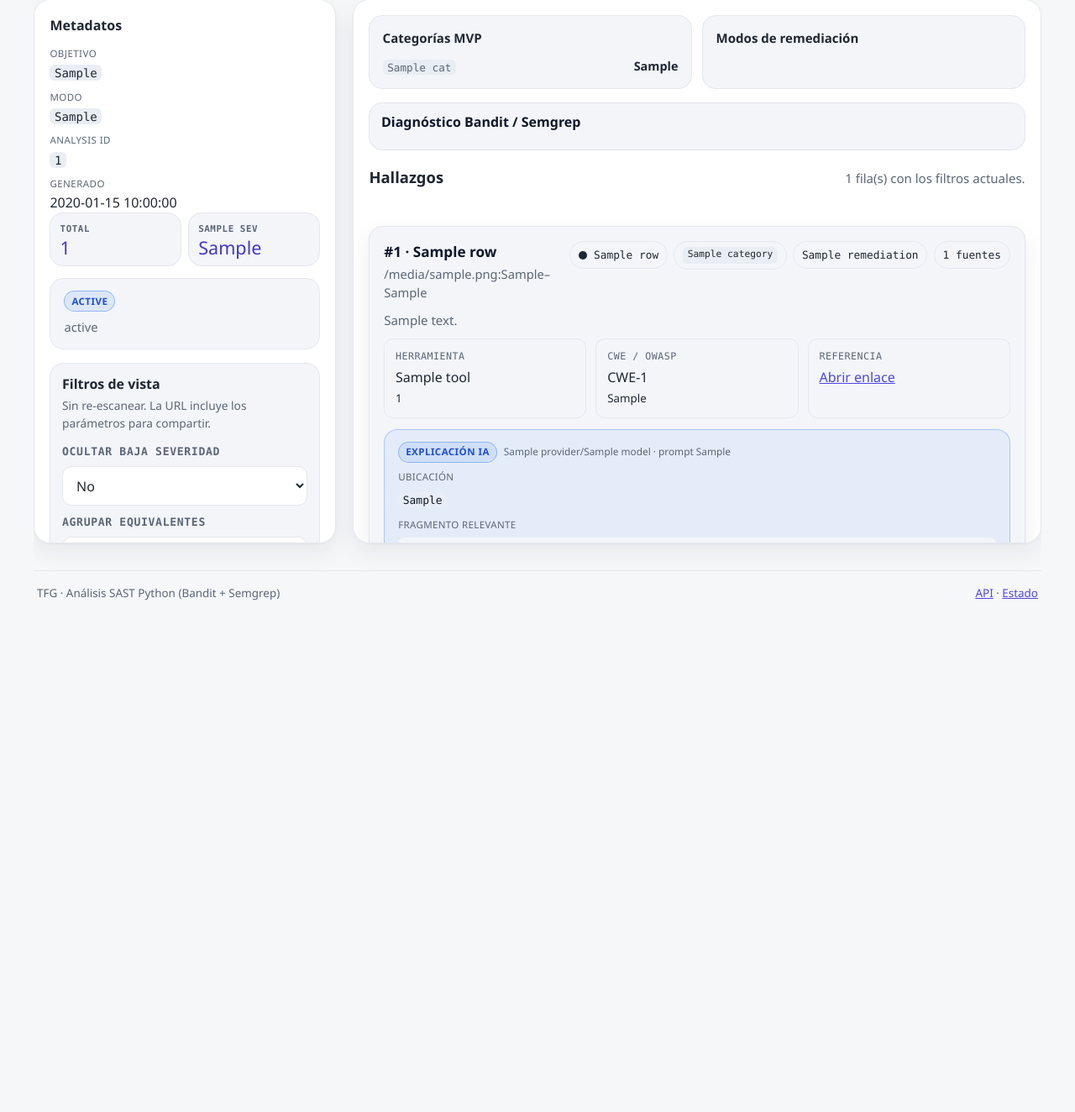
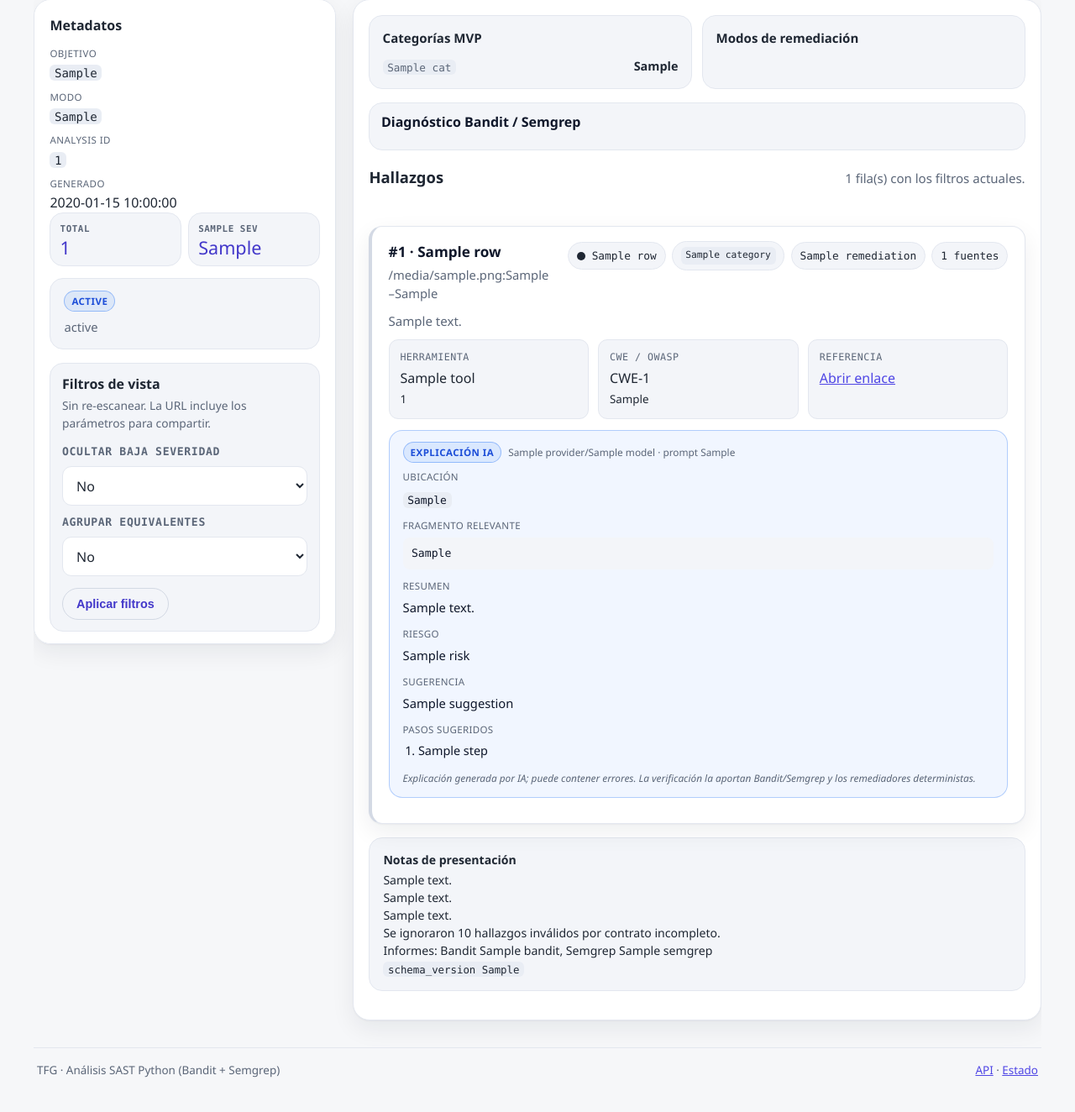
Before and after one commit to p3ix/tfg-secure-code-remediation, a Flask app: template app/templates/results.html in a window 1280 px wide. Shown: the part 220-1544 px from the top of the page at 84% size. Before the commit the page ends 935 px from the top, so only its background shows below. Run offline with Flask 3, Linux system fonts and the light colour scheme; the template is opened without the code that fills it: most values are stand-ins (such as "Sample title", 1, 10 or a date in 2020).

Commit message:
feat(web): rediseño fase 3 —   resultados sin corte inferior y hallazgos por severidad
  Elimina el layout split-scroll de alto fijo (calc(100dvh-…)) que recortaba el
  contenido del main y lo sustituye por un sidebar sticky en flujo natural con
  scroll propio. Acciones del sidebar visibles en móvil y tarjetas de hallazgo con
  borde lateral coloreado por severidad (data-severity).

```diff
--- a/app/static/web.css
+++ b/app/static/web.css
@@ -137,27 +137,6 @@
       gap: 1.25rem;
       margin-top: 1.25rem;
       align-items: start;
-    }
-    /* Escritorio: scroll independiente sidebar / resultados (WEB-2) */
-    @media (min-width: 901px) {
-      .layout.layout--split-scroll {
-        align-items: stretch;
-        height: calc(100dvh - 11.5rem);
-        min-height: 22rem;
-        max-height: calc(100dvh - 6rem);
-      }
-      .layout.layout--split-scroll .side-panel,
-      .layout.layout--split-scroll .main-panel {
-        min-height: 0;
-        max-height: 100%;
-        overflow-x: hidden;
-        overflow-y: auto;
-        overscroll-behavior: contain;
-      }
-      .layout.layout--split-scroll .side-panel {
-        position: relative;
-        top: auto;
-      }
     }
     .panel {
       border: 1px solid var(--line);
@@ -495,19 +474,22 @@
       margin-top: 1.1rem;
     }
     .finding {
-      padding: 1.05rem;
+      padding: 1.1rem 1.2rem;
       border-radius: var(--radius-lg);
       border: 1px solid var(--line);
-      background: var(--surface-2);
+      border-left: 4px solid var(--line-strong);
+      background: var(--panel);
       box-shadow: var(--shadow);
       position: relative;
       overflow-x: clip;
       overflow-y: visible;
       transition: transform 160ms ease, border-color 160ms ease, box-shadow 160ms ease;
     }
+    .finding[data-severity="high"] { border-left-color: var(--sev-high); }
+    .finding[data-severity="medium"] { border-left-color: var(--sev-medium); }
+    .finding[data-severity="low"] { border-left-color: var(--sev-low); }
     .finding:hover {
       transform: translateY(-1px);
-      border-color: rgba(79, 70, 229, 0.24);
       box-shadow: 0 1px 2px rgba(16, 24, 40, 0.05), 0 14px 32px rgba(16, 24, 40, 0.1);
     }
     .finding-top {
@@ -1163,13 +1145,16 @@
     }
     .results-layout {
       margin-top: 0.25rem;
+      align-items: start;
     }
+    /* Escritorio: sidebar sticky en flujo natural; el main no se recorta (WEB v3). */
     @media (min-width: 901px) {
-      .results-page .results-layout.layout--split-scroll {
-        align-items: stretch;
-        height: calc(100dvh - 9.5rem);
-        min-height: 24rem;
-        max-height: calc(100dvh - 5rem);
+      .results-layout .side-panel {
+        position: sticky;
+        top: 1rem;
+        max-height: calc(100dvh - 2rem);
+        overflow-y: auto;
+        overscroll-behavior: contain;
       }
     }
     .results-sidebar .section-title {
@@ -1283,8 +1268,11 @@
     .findings-index-link.sev-medium { border-left: 3px solid var(--sev-medium); }
     .findings-index-link.sev-low { border-left: 3px solid var(--sev-low); }
     .results-sidebar-actions {
-      margin-top: auto;
-      padding-top: 0.5rem;
+      display: grid;
+      gap: 0.5rem;
+      margin-top: 1rem;
+      padding-top: 1rem;
+      border-top: 1px solid var(--line);
     }
     .results-main .findings-section-head {
       display: flex;
@@ -1335,15 +1323,8 @@
       backdrop-filter: blur(8px);
     }
     @media (max-width: 900px) {
-      .results-sidebar-actions {
-        display: none;
-      }
       .results-mobile-bar {
         display: flex;
         flex-wrap: wrap;
       }
-      .results-page .results-layout.layout--split-scroll {
-        height: auto;
-        max-height: none;
-      }
     }
--- a/app/templates/partials/results_main.html
+++ b/app/templates/partials/results_main.html
@@ -61,7 +61,7 @@
     {% endif %}
 
     {% for row in scan.findings %}
-    <article class="finding" id="finding-{{ row.id }}">
+    <article class="finding" data-severity="{{ row.severity }}" id="finding-{{ row.id }}">
       <div class="finding-top">
         <div>
           <h3>#{{ row.id }} · {{ row.title }}</h3>
```
